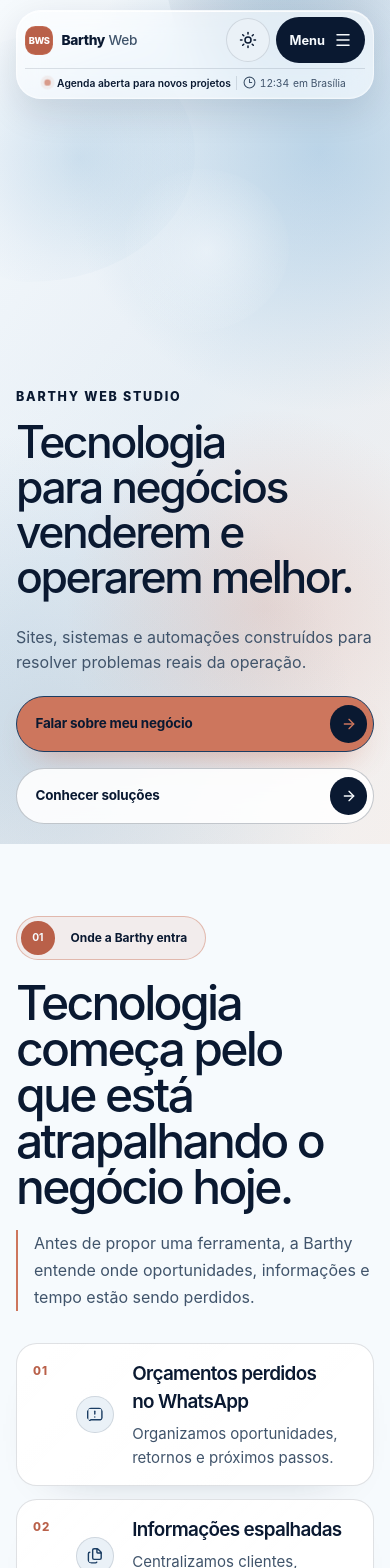
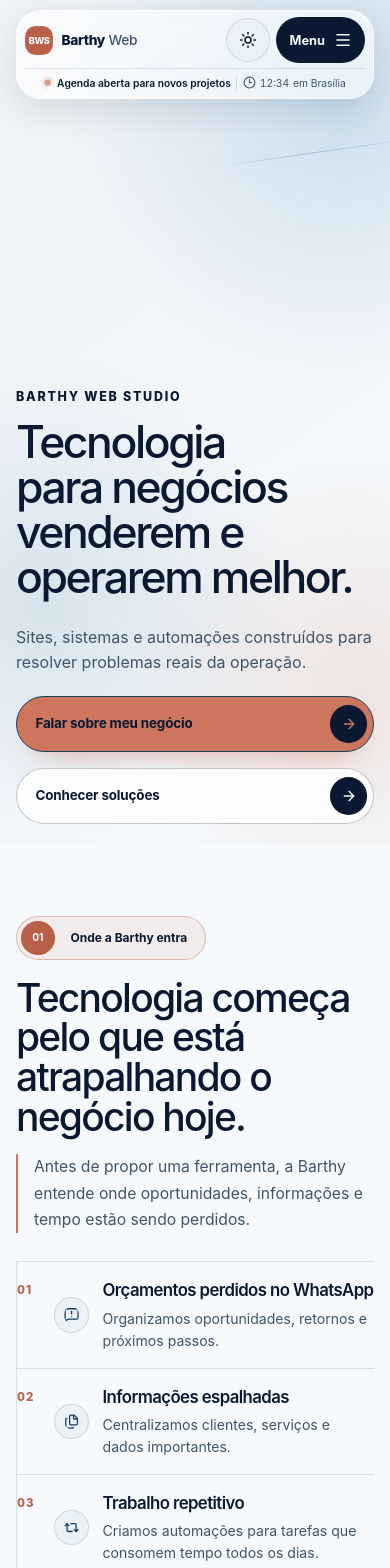
Before and after one commit to g4brielbr4sil/barthy-web-studio-v2, a React (Vite) app: page / in a window 390 px wide. Shown: the top 1568 px of the page. Built offline with nearby package versions, Linux system fonts and the light colour scheme; no server answers.

Commit message:
fix: refina tipografia e composição mobile da landing

```diff
--- a/src/styles/components/recovery.css
+++ b/src/styles/components/recovery.css
@@ -1,25 +1,12 @@
 /* Recuperação visual da LP após a rodada de reposicionamento.
-   Esta camada é importada por último para corrigir regressões sem reabrir
-   toda a arquitetura de estilos já validada. */
+   Importado por último para corrigir regressões sem alterar a identidade BWS. */
 
-/* Hero: restaura a paleta e a intensidade anteriores à PR #20. */
+/* Hero: recupera paleta original. Desktop mantém experiência completa. */
 .hero__static-background {
   background:
-    radial-gradient(
-      circle at 82% 18%,
-      rgba(179, 207, 229, 0.88),
-      transparent 34%
-    ),
-    radial-gradient(
-      circle at 12% 88%,
-      rgba(74, 127, 167, 0.22),
-      transparent 38%
-    ),
-    radial-gradient(
-      circle at 68% 72%,
-      rgba(205, 118, 93, 0.22),
-      transparent 30%
-    ),
+    radial-gradient(circle at 82% 18%, rgba(179, 207, 229, 0.88), transparent 34%),
+    radial-gradient(circle at 12% 88%, rgba(74, 127, 167, 0.22), transparent 38%),
+    radial-gradient(circle at 68% 72%, rgba(205, 118, 93, 0.22), transparent 30%),
     linear-gradient(128deg, #f6fafd 0%, #e6eef5 48%, #f4eeeb 100%);
 }
 
@@ -31,41 +18,46 @@
   opacity: 0.56;
 }
 
-/* O fallback usa a mesma linguagem de movimento em todas as telas.
-   Mobile preserva apenas escala e enquadramento próprios do viewport. */
-@media (max-width: 767px) and (prefers-reduced-motion: no-preference) {
-  .hero__background:not([data-mode='static']) .hero__organic-shape--blue {
-    top: -10%;
-    right: -32%;
-    width: 112vw;
-    animation-name: hero-organic-blue;
-    animation-duration: 34s;
-  }
+/* Mobile: visual leve e estático. Nada de shader ou campos animados pesados. */
+:root[data-mobile-visual='optimized'] .hero__css-background,
+:root[data-mobile-visual='optimized'] .hero-shader {
+  display: none;
+}
 
-  .hero__background:not([data-mode='static']) .hero__organic-shape--ice {
-    top: 4%;
-    left: -42%;
-    width: 122vw;
-    animation-name: hero-organic-ice;
-    animation-duration: 41s;
-  }
+:root[data-mobile-visual='optimized'] .hero__static-background {
+  background:
+    radial-gradient(circle at 88% 12%, rgba(179, 207, 229, 0.6), transparent 34%),
+    radial-gradient(circle at 12% 72%, rgba(74, 127, 167, 0.18), transparent 36%),
+    radial-gradient(circle at 92% 82%, rgba(205, 118, 93, 0.18), transparent 30%),
+    linear-gradient(145deg, var(--hero-background), var(--page-background));
+}
 
-  .hero__background:not([data-mode='static']) .hero__organic-shape--terra {
-    top: 32%;
-    right: -30%;
-    bottom: auto;
-    width: 108vw;
-    animation-name: hero-organic-terra;
-    animation-duration: 29s;
-  }
+:root[data-mobile-visual='optimized'] .hero__background::before,
+:root[data-mobile-visual='optimized'] .hero__background::after {
+  position: absolute;
+  z-index: 1;
+  content: '';
+  pointer-events: none;
+}
 
-  .hero__background:not([data-mode='static']) .hero__organic-shape--white {
-    top: 16%;
-    left: 12%;
-    width: 92vw;
-    animation-name: hero-organic-white;
-    animation-duration: 37s;
-  }
+:root[data-mobile-visual='optimized'] .hero__background::before {
+  top: 18%;
+  right: -10%;
+  width: 58%;
+  height: 1px;
+  background: linear-gradient(90deg, transparent, rgba(74, 127, 167, 0.38), transparent);
+  box-shadow: 0 0 22px rgba(74, 127, 167, 0.2);
+  transform: rotate(-8deg);
+}
+
+:root[data-mobile-visual='optimized'] .hero__background::after {
+  right: 8%;
+  bottom: 15%;
+  width: 42%;
+  height: 1px;
+  background: linear-gradient(90deg, transparent, rgba(205, 118, 93, 0.42), transparent);
+  box-shadow: 0 0 18px rgba(205, 118, 93, 0.18);
+  transform: rotate(7deg);
 }
 
 /* 01 / Onde a Barthy entra */
@@ -79,7 +71,7 @@
 .problems__heading {
   display: grid;
   grid-template-columns: 1fr;
-  gap: clamp(1.25rem, 3vw, 2.2rem);
+  gap: clamp(1.1rem, 2.4vw, 1.8rem);
 }
 
 .problems__heading .section-badge,
@@ -104,49 +96,42 @@
 .problems__list {
   display: grid;
   grid-template-columns: 1fr;
-  gap: 0.8rem;
-  margin-top: clamp(3.7rem, 8vw, 6.4rem);
-  border: 0;
+  gap: 0;
+  margin-top: clamp(2.8rem, 6vw, 4.5rem);
+  border-top: 1px solid var(--line);
 }
 
 .problem-item {
   display: grid;
   min-height: 0;
-  grid-template-columns: 2.2rem 2.8rem minmax(0, 1fr);
+  grid-template-columns: 2rem 2.6rem minmax(0, 1fr);
   gap: 0.9rem;
   align-items: center;
-  padding: clamp(1.15rem, 2vw, 1.65rem);
-  border: 1px solid var(--card-border);
-  border-radius: 1.3rem;
-  background:
-    linear-gradient(135deg, var(--surface-translucent), transparent 72%),
-    var(--card-background);
-  box-shadow: 0 18px 50px -42px rgba(10, 25, 49, 0.48);
-  transition:
-    transform 180ms ease,
-    border-color 180ms ease,
-    box-shadow 180ms ease;
+  padding: clamp(1.15rem, 2vw, 1.6rem) 0;
+  border: 0;
+  border-bottom: 1px solid var(--line);
+  border-radius: 0;
+  background: transparent;
+  box-shadow: none;
 }
 
 .problem-item:nth-child(even) {
-  margin-left: clamp(0rem, 3.5vw, 3.25rem);
+  margin-left: 0;
 }
 
 .problem-item:hover {
-  border-color: var(--terra-border);
-  box-shadow: var(--card-shadow-hover);
-  transform: translateY(-2px);
+  transform: none;
 }
 
 .problem-item__number {
   align-self: start;
-  padding-top: 0.2rem;
+  padding-top: 0.25rem;
 }
 
 .problem-item > svg {
-  width: 2.5rem;
-  height: 2.5rem;
-  padding: 0.65rem;
+  width: 2.35rem;
+  height: 2.35rem;
+  padding: 0.6rem;
   border: 1px solid var(--line);
   border-radius: 50%;
   background: var(--surface-soft);
@@ -156,74 +141,54 @@
 .problem-item > div {
   display: grid;
   grid-column: 3;
-  gap: 0.35rem;
+  gap: 0.28rem;
   align-self: center;
 }
 
 .problem-item h3 {
   max-width: none;
-  font-size: clamp(1.18rem, 1.7vw, 1.65rem);
-  font-weight: 590;
+  font-size: clamp(1.15rem, 1.6vw, 1.55rem);
+  font-weight: 600;
 }
 
 .problem-item p {
   max-width: 42rem;
+  color: var(--muted-foreground);
   font-size: 0.94rem;
   line-height: 1.55;
 }
 
-/* 02 / Soluções */
+/* 02 / Soluções: tipografia limpa, sem itálico/sublinhado decorativo. */
 .solutions__heading > p:last-child {
   position: relative;
-  max-width: 23rem;
-  padding-bottom: 0.7rem;
+  max-width: 24rem;
+  padding-left: 1rem;
+  border-left: 2px solid var(--terra-orange);
   color: var(--foreground);
-  font-size: clamp(1.02rem, 1.4vw, 1.16rem);
-  font-style: italic;
+  font-size: clamp(1rem, 1.35vw, 1.14rem);
+  font-style: normal;
+  line-height: 1.65;
 }
 
-.solutions__heading > p:last-child::after {
-  position: absolute;
-  bottom: 0;
-  left: 0;
-  width: min(9rem, 52%);
-  height: 2px;
-  border-radius: 999px;
-  background: var(--terra-orange);
-  content: '';
+.solutions__heading > p:last-child::after,
+.solutions__tabs button small::after {
+  display: none;
 }
 
 .solutions__tabs button small {
-  position: relative;
-  width: fit-content;
-  padding-bottom: 0.35rem;
+  width: auto;
+  padding: 0;
   color: var(--muted-foreground);
-  font-style: italic;
-}
-
-.solutions__tabs button small::after {
-  position: absolute;
-  bottom: 0;
-  left: 0;
-  width: 2.6rem;
-  height: 2px;
-  border-radius: 999px;
-  background: var(--line-strong);
-  content: '';
-  transition: width 180ms ease, background-color 180ms ease;
-}
-
-.solutions__tabs button[aria-selected='true'] small::after {
-  width: 100%;
-  background: var(--terra-orange);
+  font-style: normal;
 }
 
 .solution-panel__copy > p:not(.solution-panel__architecture-summary) {
-  width: fit-content;
-  padding-bottom: 0.4rem;
-  border-bottom: 2px solid var(--terra-orange);
-  color: var(--foreground);
-  font-style: italic;
+  width: auto;
+  padding: 0;
+  border: 0;
+  color: var(--muted-foreground);
+  font-style: normal;
+  font-weight: 560;
 }
 
 .solution-panel__architecture-summary {
@@ -233,40 +198,47 @@
   line-height: 1.65;
 }
 
+/* Lista editorial: remove chips/blocos desalinhados de Sistemas/Web/Care. */
 .solution-panel__services {
-  display: flex;
-  flex-wrap: wrap;
+  display: grid;
+  grid-template-columns: repeat(2, minmax(0, 1fr));
   gap: 0;
-  margin-top: 0.9rem;
+  margin-top: 1rem;
   border-top: 1px solid var(--line);
-  border-bottom: 1px solid var(--line);
+  border-bottom: 0;
 }
 
 .solution-panel__services li {
   position: relative;
-  padding: 0.7rem 0.95rem 0.7rem 1rem;
+  min-width: 0;
+  padding: 0.82rem 0.7rem 0.82rem 1rem;
   border: 0;
-  border-right: 1px solid var(--line);
+  border-bottom: 1px solid var(--line);
   border-radius: 0;
   background: transparent;
   color: var(--foreground);
-  font-size: 0.76rem;
+  font-size: 0.8rem;
   font-weight: 620;
+  overflow-wrap: anywhere;
+}
+
+.solution-panel__services li:nth-child(odd) {
+  border-right: 1px solid var(--line);
 }
 
 .solution-panel__services li::before {
   position: absolute;
   top: 50%;
-  left: 0.35rem;
-  width: 0.28rem;
-  height: 0.28rem;
+  left: 0.25rem;
+  width: 0.3rem;
+  height: 0.3rem;
   border-radius: 50%;
   background: var(--terra-orange);
   content: '';
   transform: translateY(-50%);
 }
 
-/* 03 / Systems: respeita o tema atual em vez de forçar navy no light. */
+/* 03 / Systems: respeita tema e substitui mini-cards por linhas leves. */
 .systems {
   background: var(--section-accent);
   color: var(--foreground);
@@ -275,8 +247,8 @@
 
 .systems::before {
   background:
-    radial-gradient(circle at 82% 14%, rgba(74, 127, 167, 0.14), transparent 30%),
-    radial-gradient(circle at 15% 88%, rgba(205, 118, 93, 0.1), transparent 29%);
+    radial-gradient(circle at 82% 14%, rgba(74, 127, 167, 0.12), transparent 30%),
+    radial-gradient(circle at 15% 88%, rgba(205, 118, 93, 0.08), transparent 29%);
 }
 
 .systems__heading .section-badge,
@@ -302,27 +274,40 @@
 }
 
 .systems__examples {
-  gap: 0.8rem;
+  grid-template-columns: repeat(2, minmax(0, 1fr));
+  gap: 0;
+  margin-top: clamp(2.5rem, 5vw, 4rem);
+  border-top: 1px solid var(--line);
 }
 
-.systems__example {
-  min-height: 4.8rem;
-  border: 1px solid var(--card-border);
-  background: var(--card-background);
-  color: var(--foreground);
-  box-shadow: 0 16px 44px -40px rgba(10, 25, 49, 0.46);
-}
-
+.systems__example,
 .systems__example:first-child {
-  border-color: var(--terra-border);
-  background:
-    linear-gradient(135deg, var(--terra-surface), transparent),
-    var(--card-background);
+  min-height: 0;
+  padding: 1rem 0.85rem;
+  border: 0;
+  border-right: 1px solid var(--line);
+  border-bottom: 1px solid var(--line);
+  border-radius: 0;
+  background: transparent;
+  box-shadow: none;
   color: var(--foreground);
 }
 
+.systems__example:nth-child(even) {
+  border-right: 0;
+}
+
+.systems__example svg {
+  color: var(--terra-accent-text);
+}
+
+.systems__paths {
+  gap: 1rem;
+  margin-top: 1.5rem;
+}
+
 .systems-path {
-  min-height: 22rem;
+  min-height: 20rem;
   border: 1px solid var(--card-border);
   background: var(--card-background);
   color: var(--foreground);
@@ -337,7 +322,7 @@
 
 .systems-path--custom {
   background:
-    radial-gradient(circle at 88% 14%, rgba(74, 127, 167, 0.16), transparent 34%),
+    radial-gradient(circle at 88% 14%, rgba(74, 127, 167, 0.14), transparent 34%),
     var(--card-background);
 }
 
@@ -380,23 +365,21 @@
   color: var(--terra-accent-text);
 }
 
-/* 06 / Contato */
+/* 06 / Contato: sem itálico/sublinhado forçado. */
 .contact__heading > p:last-child {
   position: relative;
   max-width: 34rem;
-  padding: 1rem 0 0 1rem;
+  padding: 0 0 0 1rem;
   border-left: 2px solid var(--terra-orange);
   color: var(--foreground);
-  font-size: clamp(1rem, 1.45vw, 1.16rem);
+  font-size: clamp(1rem, 1.4vw, 1.14rem);
+  line-height: 1.7;
 }
 
 .contact__heading > p:last-child strong {
-  font-style: italic;
-  font-weight: 620;
-  text-decoration: underline;
-  text-decoration-color: var(--terra-orange);
-  text-decoration-thickness: 2px;
-  text-underline-offset: 0.22em;
+  font-style: normal;
+  font-weight: 700;
+  text-decoration: none;
 }
 
 #formulario {
@@ -406,7 +389,7 @@
 @media (max-width: 900px) {
   .problems .stage {
     grid-template-columns: 1fr;
-    gap: 1.5rem;
+    gap: 1.4rem;
   }
 
   .problems__heading h2 {
@@ -414,32 +397,183 @@
   }
 
   .problems__list {
-    margin-top: 0.5rem;
-  }
-
-  .problem-item:nth-child(even) {
-    margin-left: 0;
+    margin-top: 0.35rem;
   }
 }
 
-@media (max-width: 600px) {
-  .problem-item {
-    grid-template-columns: 1.8rem 2.6rem minmax(0, 1fr);
-    padding: 1rem;
+@media (max-width: 767px) {
+  /* Tipografia mobile estável: títulos grandes sem estouro ou composição quebrada. */
+  .problems__heading h2,
+  .systems__heading h2,
+  .projects__heading h2,
+  .solutions__heading h2,
+  .contact__heading h2 {
+    max-width: 100%;
+    font-size: clamp(2.15rem, 10.5vw, 3.4rem);
+    letter-spacing: -0.045em;
+    line-height: 1.02;
+    text-wrap: balance;
   }
 
-  .problem-item > svg {
-    width: 2.35rem;
-    height: 2.35rem;
-    padding: 0.58rem;
+  .solutions__heading > p:last-child,
+  .contact__heading > p:last-child,
+  .problems__heading > p,
+  .systems__intro p:last-child,
+  .projects__heading > p {
+    max-width: 100%;
+    font-size: 0.98rem;
+  }
+
+  .solutions__tabs button {
+    min-height: 0;
+    grid-template-columns: 2rem 2.2rem minmax(0, 1fr);
+    gap: 0.55rem;
+    padding: 0.95rem 0;
+    border: 0;
+    border-bottom: 1px solid var(--line);
+    border-radius: 0;
+    background: transparent;
+    box-shadow: none;
+  }
+
+  .solutions__tabs button[aria-selected='true'] {
+    border-color: var(--terra-border);
+    background: transparent;
+    box-shadow: none;
+  }
+
+  .solutions__tabs button::before {
+    top: 0.85rem;
+    bottom: 0.85rem;
+  }
+
+  .solutions__tabs button strong {
+    font-size: 1rem;
+  }
+
+  .solutions__tabs button small {
+    grid-column: 3;
+    font-size: 0.84rem;
+    line-height: 1.35;
+  }
+
+  .solution-panel {
+    border-radius: 1.25rem;
+    box-shadow: none;
+  }
+
+  .solution-network {
+    min-height: clamp(16rem, 70vw, 20rem);
+    padding-top: 2.6rem;
+  }
+
+  .solution-panel__copy {
+    padding: 1.25rem;
+  }
+
+  .solution-panel__copy h3 {
+    font-size: clamp(2rem, 10vw, 3rem);
+  }
+
+  .solution-panel__services {
+    grid-template-columns: 1fr;
+  }
+
+  .solution-panel__services li,
+  .solution-panel__services li:nth-child(odd) {
+    border-right: 0;
+  }
+
+  .systems__examples {
+    grid-template-columns: 1fr;
+  }
+
+  .systems__example,
+  .systems__example:first-child,
+  .systems__example:nth-child(even) {
+    border-right: 0;
+    padding-inline: 0;
+  }
+
+  .systems__paths {
+    grid-template-columns: 1fr;
+  }
+
+  .systems-path {
+    min-height: 0;
+    padding: 1.4rem;
+    border-radius: 1.2rem;
+  }
+
+  .systems-path h3 {
+    font-size: clamp(1.55rem, 7.5vw, 2.25rem);
   }
 
   .systems__flow {
     justify-content: flex-start;
+    flex-wrap: wrap;
+    gap: 0.55rem;
+    font-size: 0.7rem;
   }
 
-  .solution-panel__services li {
-    flex: 1 1 50%;
-    border-bottom: 1px solid var(--line);
+  .problem-item {
+    grid-template-columns: 1.65rem 2.4rem minmax(0, 1fr);
+    gap: 0.65rem;
+    padding-block: 1rem;
+  }
+
+  .problem-item > svg {
+    width: 2.2rem;
+    height: 2.2rem;
+    padding: 0.55rem;
+  }
+
+  .problem-item h3 {
+    font-size: 1.05rem;
+  }
+
+  .problem-item p {
+    font-size: 0.88rem;
+  }
+
+  .projects__grid {
+    gap: 1rem;
+  }
+
+  .project-card {
+    border-radius: 1.2rem;
+    box-shadow: none;
+  }
+
+  .project-card__body {
+    padding: 1.15rem;
+  }
+
+  .contact__channels > a,
+  .contact__channels > button {
+    min-height: 4.7rem;
+    border-radius: 0.95rem;
+    box-shadow: none;
+  }
+
+  .contact-form {
+    border-radius: 1.25rem;
+    box-shadow: none;
   }
 }
+
+@media (max-width: 390px) {
+  .problems__heading h2,
+  .systems__heading h2,
+  .projects__heading h2,
+  .solutions__heading h2,
+  .contact__heading h2 {
+    font-size: clamp(2rem, 10vw, 2.75rem);
+  }
+
+  .solution-panel__copy,
+  .systems-path,
+  .project-card__body {
+    padding-inline: 1rem;
+  }
+}
```
